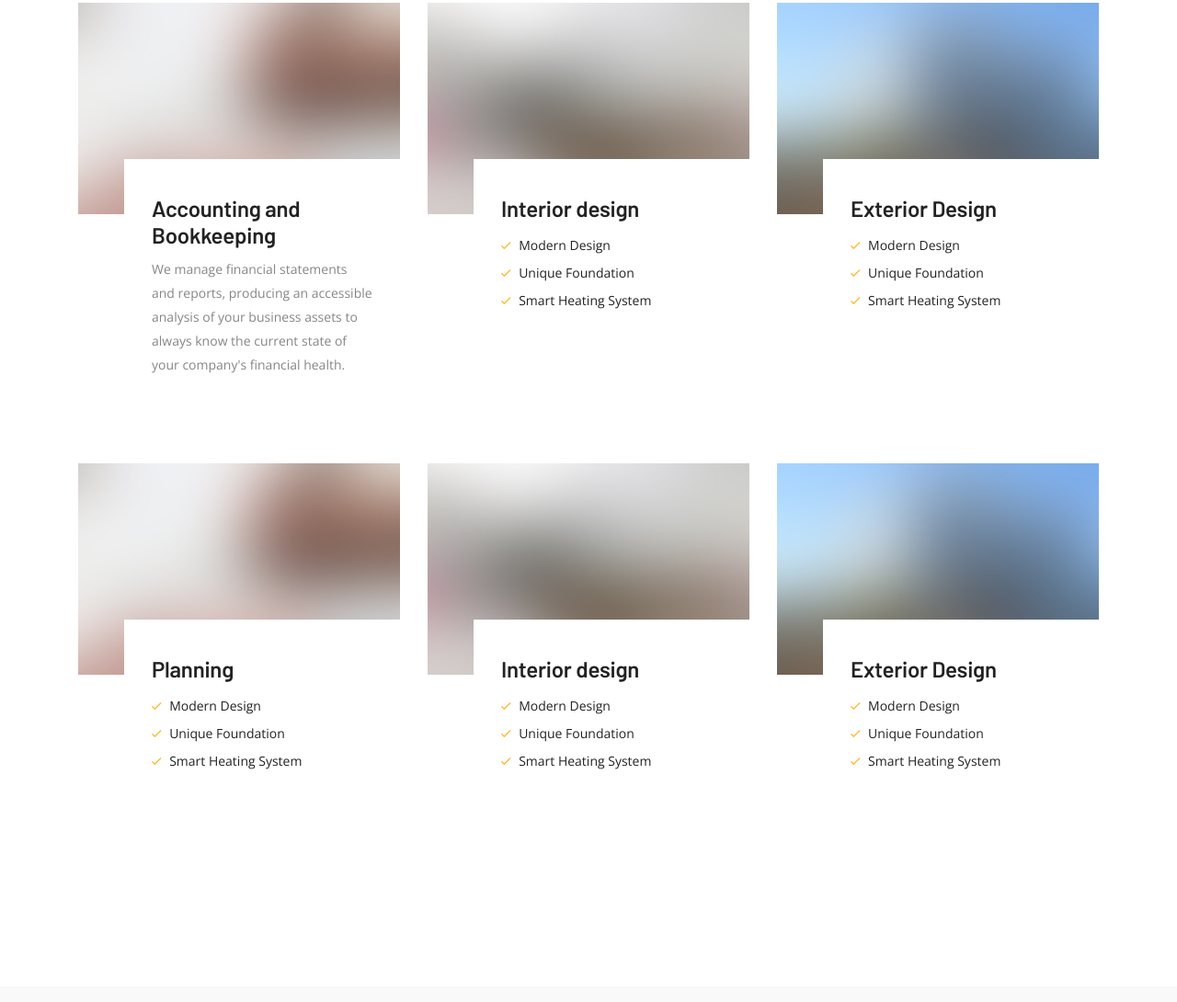
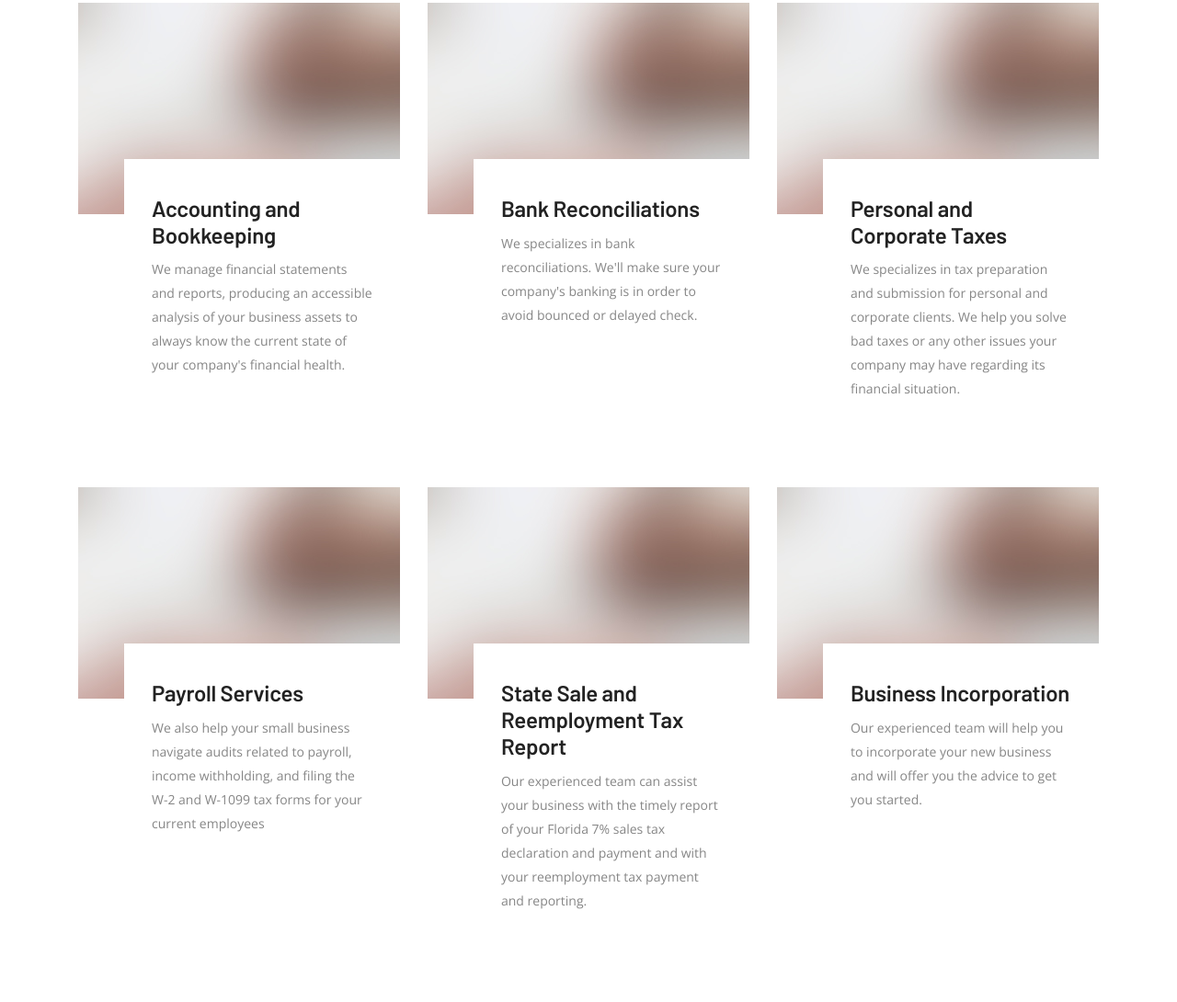
Before and after one commit to iperez-dev/accounting-website-main, a plain HTML site: page index.html in a window 1280 px wide. Shown: the part 2472-3562 px from the top of the page at 92% size. Drawn offline with nearby package versions, Linux system fonts and the light colour scheme; files whose address does not match are found by name.

Commit message:
services added

```diff
--- a/index.html
+++ b/index.html
@@ -875,7 +875,6 @@
                         <div class="service-1__info">
                           <h3 class="service-1__title">Accounting and Bookkeeping</h3>
                           <ul class="service-1__features">
-
 							<p>We manage financial statements and reports, producing an accessible analysis of your business assets to always know the current state of your company's financial health.</p>
                           </ul>
                         </div>
@@ -885,34 +884,17 @@
 					<!-- Individual Service -->
                     <div class="col-xl-4 col-lg-6">
 						<div class="service-1">
-                        <a href="#" class="service-1__url hover-scale">
+						  <a href="" class="service-1__url hover-scale">
 							<img
-                            src="img/services/v-2/2.jpg"
+							  src="img/services/v-2/1.jpg"
 							  class="service-1__img"
 							  alt=""
 							/>
 						  </a>
 						  <div class="service-1__info">
-                          <h3 class="service-1__title">Interior design</h3>
+							<h3 class="service-1__title">Bank Reconciliations</h3>
 							<ul class="service-1__features">
-                            <li class="service-1__feature">
-                              <i class="ui-check service-1__feature-icon"></i>
-                              <span class="service-1__feature-text"
-                                >Modern Design</span
-                              >
-                            </li>
-                            <li class="service-1__feature">
-                              <i class="ui-check service-1__feature-icon"></i>
-                              <span class="service-1__feature-text"
-                                >Unique Foundation</span
-                              >
-                            </li>
-                            <li class="service-1__feature">
-                              <i class="ui-check service-1__feature-icon"></i>
-                              <span class="service-1__feature-text"
-                                >Smart Heating System</span
-                              >
-                            </li>
+							  <p>We specializes in bank reconciliations. We'll make sure your company's banking is in order to avoid bounced or delayed check.</p>
 							</ul>
 						  </div>
 						</div>
@@ -921,44 +903,7 @@
 					  <!-- Individual Service -->
 					  <div class="col-xl-4 col-lg-6">
 						<div class="service-1">
-                        <a href="#" class="service-1__url hover-scale">
-                          <img
-                            src="img/services/v-2/3.jpg"
-                            class="service-1__img"
-                            alt=""
-                          />
-                        </a>
-                        <div class="service-1__info">
-                          <h3 class="service-1__title">Exterior Design</h3>
-                          <ul class="service-1__features">
-                            <li class="service-1__feature">
-                              <i class="ui-check service-1__feature-icon"></i>
-                              <span class="service-1__feature-text"
-                                >Modern Design</span
-                              >
-                            </li>
-                            <li class="service-1__feature">
-                              <i class="ui-check service-1__feature-icon"></i>
-                              <span class="service-1__feature-text"
-                                >Unique Foundation</span
-                              >
-                            </li>
-                            <li class="service-1__feature">
-                              <i class="ui-check service-1__feature-icon"></i>
-                              <span class="service-1__feature-text"
-                                >Smart Heating System</span
-                              >
-                            </li>
-                          </ul>
-                        </div>
-                      </div>
-                    </div>
-					<!-- End of Individual Service -->
-					<!-- Individual Service -->
-					<!-- Individual Service -->
-                    <div class="col-xl-4 col-lg-6">
-						<div class="service-1">
-						  <a href="#" class="service-1__url hover-scale">
+						  <a href="" class="service-1__url hover-scale">
 							<img
 							  src="img/services/v-2/1.jpg"
 							  class="service-1__img"
@@ -966,26 +911,9 @@
 							/>
 						  </a>
 						  <div class="service-1__info">
-							<h3 class="service-1__title">Planning</h3>
+							<h3 class="service-1__title">Personal and Corporate Taxes</h3>
 							<ul class="service-1__features">
-							  <li class="service-1__feature">
-								<i class="ui-check service-1__feature-icon"></i>
-								<span class="service-1__feature-text"
-								  >Modern Design</span
-								>
-							  </li>
-							  <li class="service-1__feature">
-								<i class="ui-check service-1__feature-icon"></i>
-								<span class="service-1__feature-text"
-								  >Unique Foundation</span
-								>
-							  </li>
-							  <li class="service-1__feature">
-								<i class="ui-check service-1__feature-icon"></i>
-								<span class="service-1__feature-text"
-								  >Smart Heating System</span
-								>
-							  </li>
+							  <p>We specializes in tax preparation and submission for personal and corporate clients. We help you solve bad taxes or any other issues your company may have regarding its financial situation.</p>
 							</ul>
 						  </div>
 						</div>
@@ -994,34 +922,17 @@
 					  <!-- Individual Service -->
 					  <div class="col-xl-4 col-lg-6">
 						<div class="service-1">
-						  <a href="#" class="service-1__url hover-scale">
+						  <a href="" class="service-1__url hover-scale">
 							<img
-							  src="img/services/v-2/2.jpg"
+							  src="img/services/v-2/1.jpg"
 							  class="service-1__img"
 							  alt=""
 							/>
 						  </a>
 						  <div class="service-1__info">
-							<h3 class="service-1__title">Interior design</h3>
+							<h3 class="service-1__title">Payroll Services</h3>
 							<ul class="service-1__features">
-							  <li class="service-1__feature">
-								<i class="ui-check service-1__feature-icon"></i>
-								<span class="service-1__feature-text"
-								  >Modern Design</span
-								>
-							  </li>
-							  <li class="service-1__feature">
-								<i class="ui-check service-1__feature-icon"></i>
-								<span class="service-1__feature-text"
-								  >Unique Foundation</span
-								>
-							  </li>
-							  <li class="service-1__feature">
-								<i class="ui-check service-1__feature-icon"></i>
-								<span class="service-1__feature-text"
-								  >Smart Heating System</span
-								>
-							  </li>
+							  <p>We also help your small business navigate audits related to payroll, income withholding, and filing the W-2 and W-1099 tax forms for your current employees</p>
 							</ul>
 						  </div>
 						</div>
@@ -1030,34 +941,36 @@
 					  <!-- Individual Service -->
 					  <div class="col-xl-4 col-lg-6">
 						<div class="service-1">
-						  <a href="#" class="service-1__url hover-scale">
+						  <a href="" class="service-1__url hover-scale">
 							<img
-							  src="img/services/v-2/3.jpg"
+							  src="img/services/v-2/1.jpg"
 							  class="service-1__img"
 							  alt=""
 							/>
 						  </a>
 						  <div class="service-1__info">
-							<h3 class="service-1__title">Exterior Design</h3>
+							<h3 class="service-1__title">State Sale and Reemployment Tax Report</h3>
 							<ul class="service-1__features">
-							  <li class="service-1__feature">
-								<i class="ui-check service-1__feature-icon"></i>
-								<span class="service-1__feature-text"
-								  >Modern Design</span
-								>
-							  </li>
-							  <li class="service-1__feature">
-								<i class="ui-check service-1__feature-icon"></i>
-								<span class="service-1__feature-text"
-								  >Unique Foundation</span
-								>
-							  </li>
-							  <li class="service-1__feature">
-								<i class="ui-check service-1__feature-icon"></i>
-								<span class="service-1__feature-text"
-								  >Smart Heating System</span
-								>
-							  </li>
+							  <p>Our experienced team can assist your business with the timely report of your Florida 7% sales tax declaration and payment and with your reemployment tax payment and reporting.</p>
+							</ul>
+						  </div>
+						</div>
+					  </div>
+					  <!-- End of Individual Service -->
+					  <!-- Individual Service -->
+					  <div class="col-xl-4 col-lg-6">
+						<div class="service-1">
+						  <a href="" class="service-1__url hover-scale">
+							<img
+							  src="img/services/v-2/1.jpg"
+							  class="service-1__img"
+							  alt=""
+							/>
+						  </a>
+						  <div class="service-1__info">
+							<h3 class="service-1__title">Business Incorporation</h3>
+							<ul class="service-1__features">
+							  <p>Our experienced team will help you to incorporate your new business and will offer you the advice to get you started.</p>
 							</ul>
 						  </div>
 						</div>
```
Lines whose indentation alone changed are shown as unchanged.
